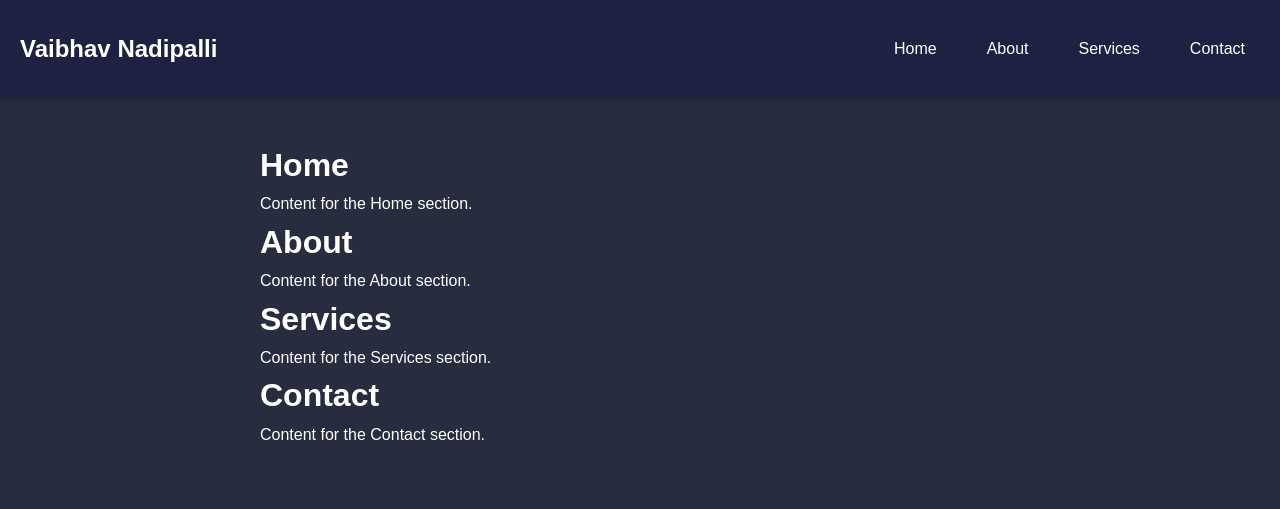
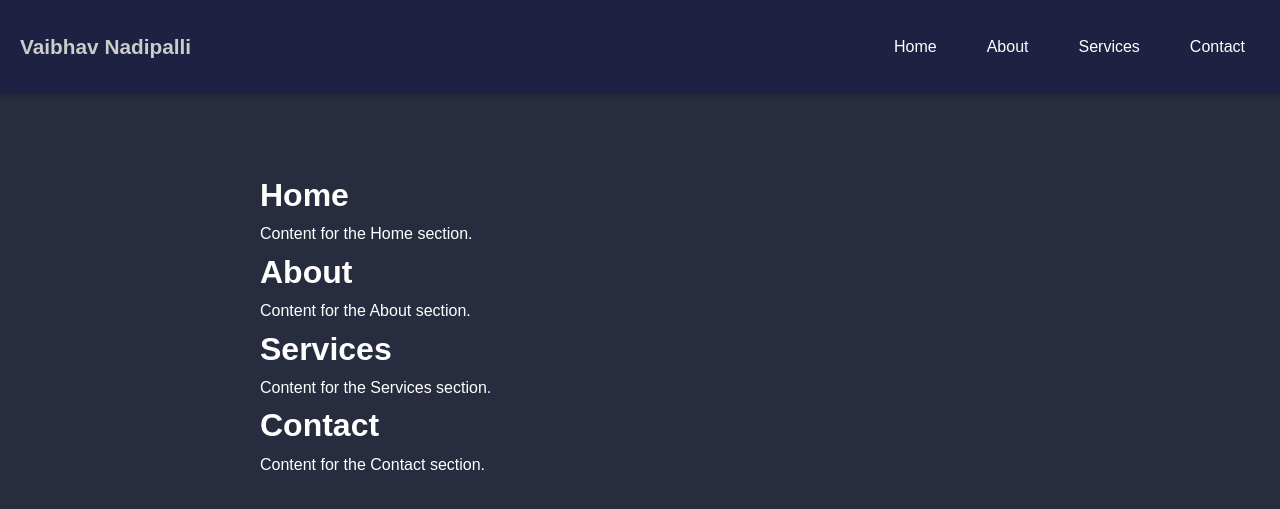
Before and after one commit to Vaibhav-Nadipalli/vaibhav-nadipalli.github.io, a Jekyll site: the page built from index.markdown, in a window 1280 px wide. Shown: the top 509 px of the page. Built offline with Jekyll 4.4.1, drawn with Linux system fonts in a browser that asks for light colours.

Commit message:
Update styles.css

```diff
--- a/assets/css/styles.css
+++ b/assets/css/styles.css
@@ -34,11 +34,11 @@ header {
 }
 
 .nav-title {
-    font-size: 1.5em;
-    color: #fff; /* White text */
+    font-size: 1.3em; /* Smaller font size */
+    color: #ccc; /* Slightly grey color */
     margin: 0; /* Reset margin */
     padding: 20px 0; /* Padding for spacing */
-    margin-right: 20px; /* Right margin */
+    margin-right: 50px; /* Increased margin for right spacing */
 }
 
 .nav-links {
@@ -68,7 +68,7 @@ header {
 /* Main content area */
 main {
     max-width: 800px;
-    margin: 120px auto 20px; /* Adjusted margin to account for fixed header and center vertically */
+    margin: 150px auto 20px; /* Adjusted margin to account for fixed header and center vertically */
     padding: 20px;
     background-color: #282c3f; /* Dark navy background */
     color: #fff;
```
